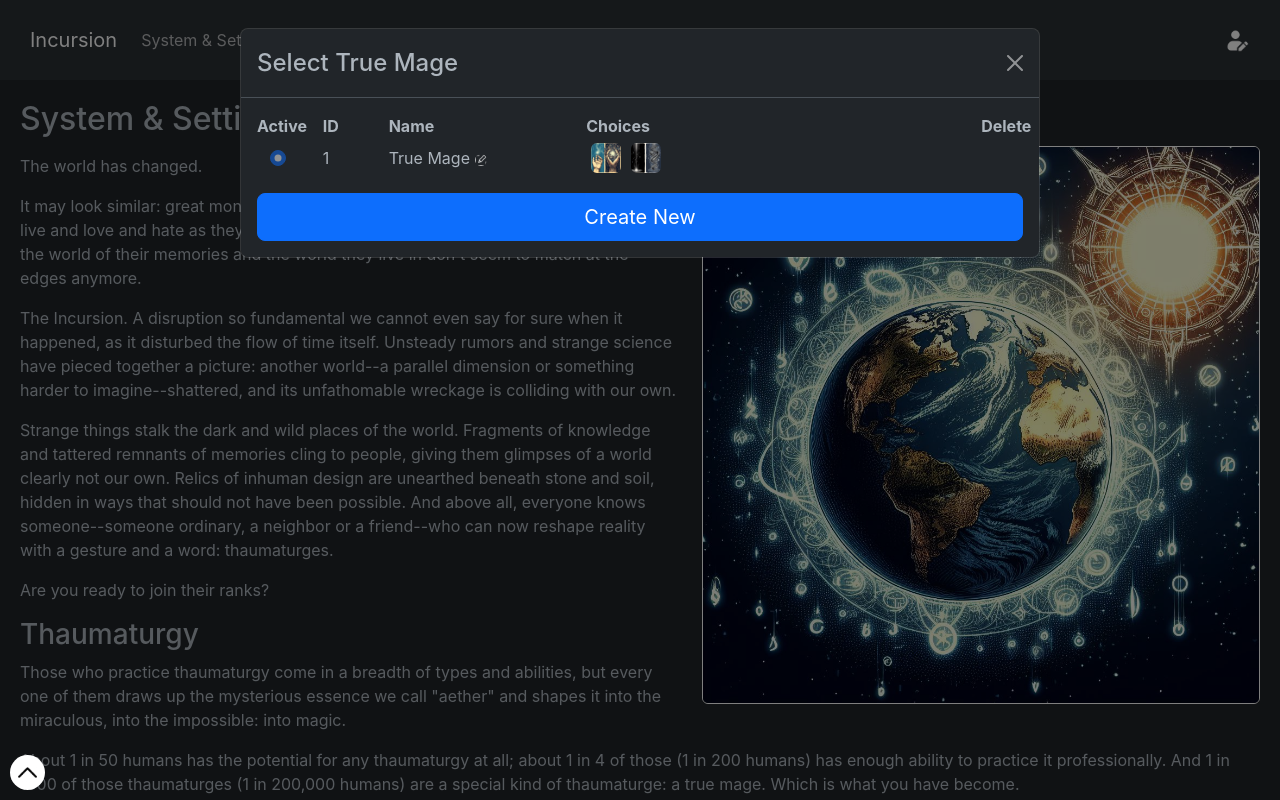
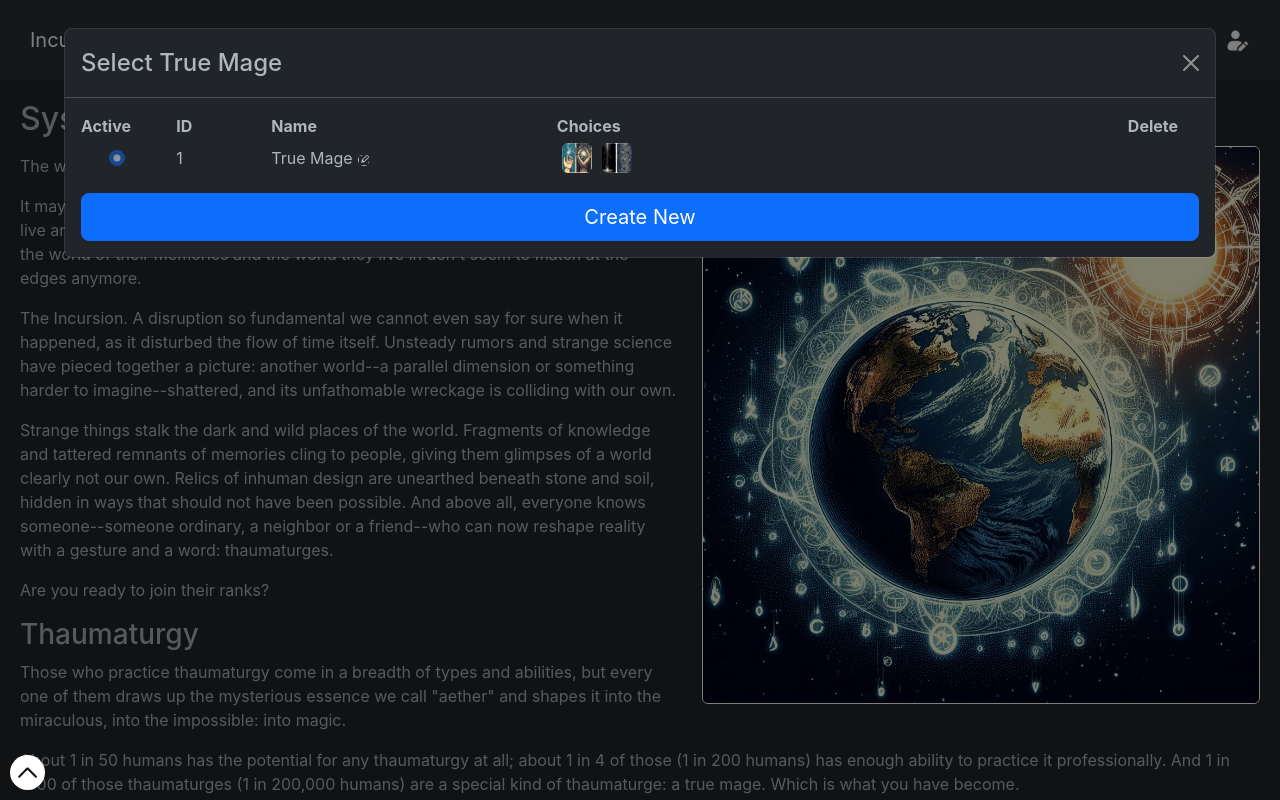
Before and after one commit to jesselatimer/incursion, a React (Create React App) app: page /incursion/setting in a window 1280 px wide. Both pictures are taken after a click on the picture 1237 px from the left and 40 px from the top of the page. Shown: the top 800 px of the page. Built offline with nearby package versions, Linux system fonts and the light colour scheme.

Commit message:
fix modal width

```diff
--- a/src/components/TrueMageModal.tsx
+++ b/src/components/TrueMageModal.tsx
@@ -18,7 +18,11 @@ function TrueMageModal({
   const [trueMages, setTrueMages] = useState(trueMagesFromStorage);
 
   return (
-    <Modal show={showModal} onHide={() => setShowModal(false)} size="lg">
+    <Modal
+      show={showModal}
+      onHide={() => setShowModal(false)}
+      dialogClassName="modal-90w"
+    >
       <Modal.Header closeButton>
         <Modal.Title>Select True Mage</Modal.Title>
       </Modal.Header>
@@ -42,7 +46,11 @@ function TrueMageModal({
         </Row>
         {map(trueMages, (trueMage) => {
           return (
-            <TrueMageModalRow trueMage={trueMage} setTrueMages={setTrueMages} />
+            <TrueMageModalRow
+              key={trueMage.id + 'TrueMageModalRow'}
+              trueMage={trueMage}
+              setTrueMages={setTrueMages}
+            />
           );
         })}
         <div
--- a/src/css/App.css
+++ b/src/css/App.css
@@ -50,3 +50,8 @@ th {
   /* color: white; */
   background-color: rgb(25, 25, 25);
 }
+
+.modal-90w {
+  width: 90%;
+  max-width: 90%;
+}
```
